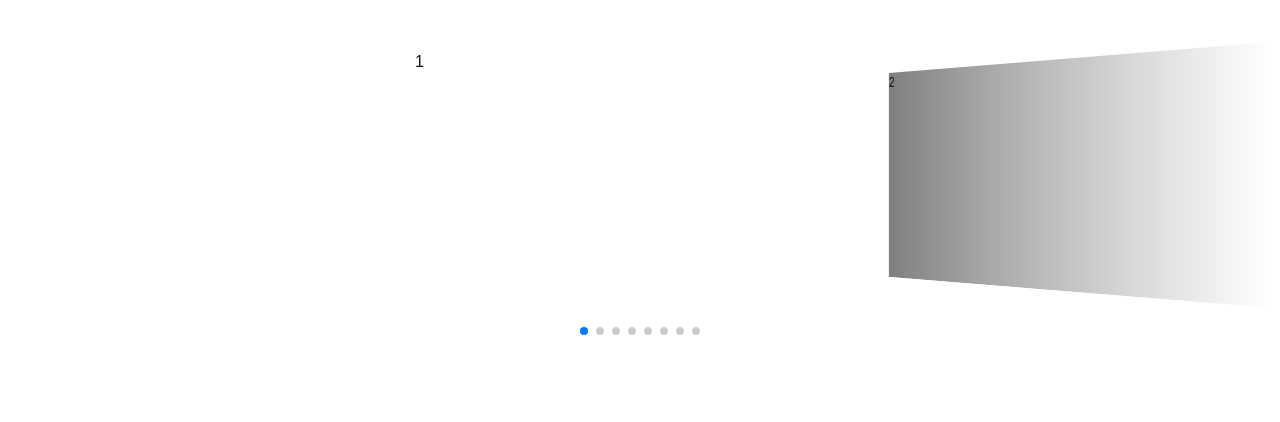
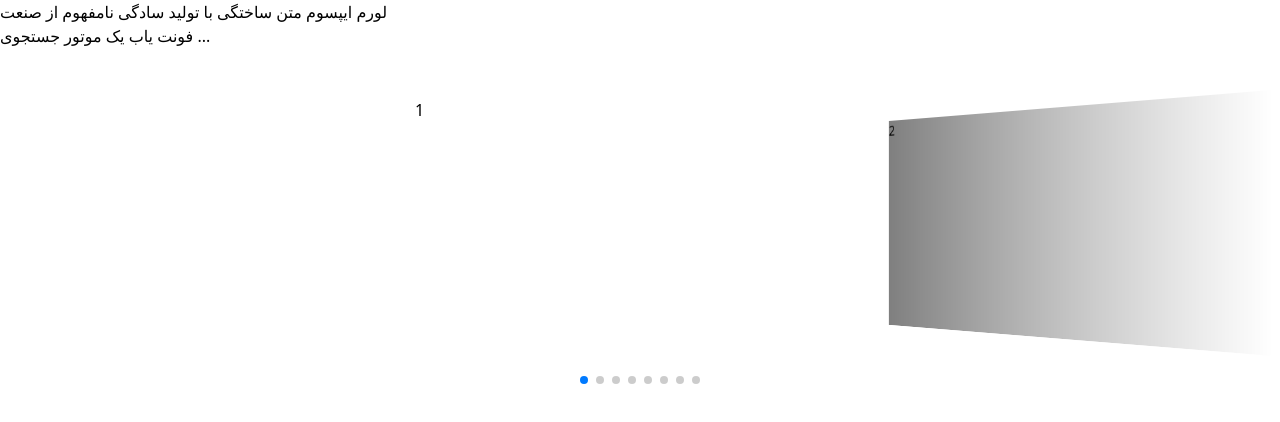
Before and after one commit to maryammohebbi/Mana-Next-ver, a Next.js app: page / in a window 1280 px wide. Shown: the top 422 px of the page. Built offline with nearby package versions, Linux system fonts and the light colour scheme.

Commit message:
minor changes

```diff
--- a/src/app/globals.css
+++ /dev/null
@@ -1,26 +0,0 @@
-@import "tailwindcss";
-
-:root {
-  --background: #ffffff;
-  --foreground: #171717;
-}
-
-@theme inline {
-  --color-background: var(--background);
-  --color-foreground: var(--foreground);
-  /* --font-sans: var(--font-geist-sans);
-  --font-mono: var(--font-geist-mono); */
-}
-
-@media (prefers-color-scheme: dark) {
-  :root {
-    --background: #0a0a0a;
-    --foreground: #ededed;
-  }
-}
-
-body {
-  background: var(--background);
-  color: var(--foreground);
-  font-family: Arial, Helvetica, sans-serif;
-}
--- a/src/app/layout.jsx
+++ b/src/app/layout.jsx
@@ -1,5 +1,5 @@
-import { Geist, Geist_Mono } from "next/font/google";
-import "./globals.css";
+import "../app/styles/globals.css";
+import yekanFont from "../constants/localFont";
 
 // const geistSans = Geist({
 //   variable: "--font-geist-sans",
@@ -18,8 +18,10 @@ export const metadata = {
 
 export default function RootLayout({ children }) {
   return (
-    <html lang="en">
-      <body className="">{children}</body>
+    <html lang="fa">
+      <body className={`${yekanFont.variable} font-sans min-h-screen`}>
+        {children}
+      </body>
     </html>
   );
 }
--- a/src/app/page.jsx
+++ b/src/app/page.jsx
@@ -3,6 +3,8 @@ import Slider from "./_components/Slider/Slider";
 export default function Home() {
   return (
     <div>
+      <p>لورم ایپسوم متن ساختگی با تولید سادگی نامفهوم از صنعت</p>
+      <p>فونت یاب یک موتور جستجوی ...</p>
       <Slider />
     </div>
   );
--- /dev/null
+++ b/src/app/styles/globals.css
@@ -0,0 +1,29 @@
+@import "tailwindcss";
+
+:root {
+  --background: #ffffff;
+  --foreground: #171717;
+}
+
+/* @theme inline {
+  --color-background: var(--background);
+  --color-foreground: var(--foreground);
+  --font-sans: var(--font-geist-sans);
+  --font-mono: var(--font-geist-mono);
+} */
+
+/* @media (prefers-color-scheme: dark) {
+  :root {
+    --background: #0a0a0a;
+    --foreground: #ededed;
+  }
+} */
+
+body {
+  margin: 0;
+  padding: 0;
+  box-sizing: border-box;
+  font-family: var(--yekan-font);
+  /* background: var(--background);
+  color: var(--foreground); */
+}
```
